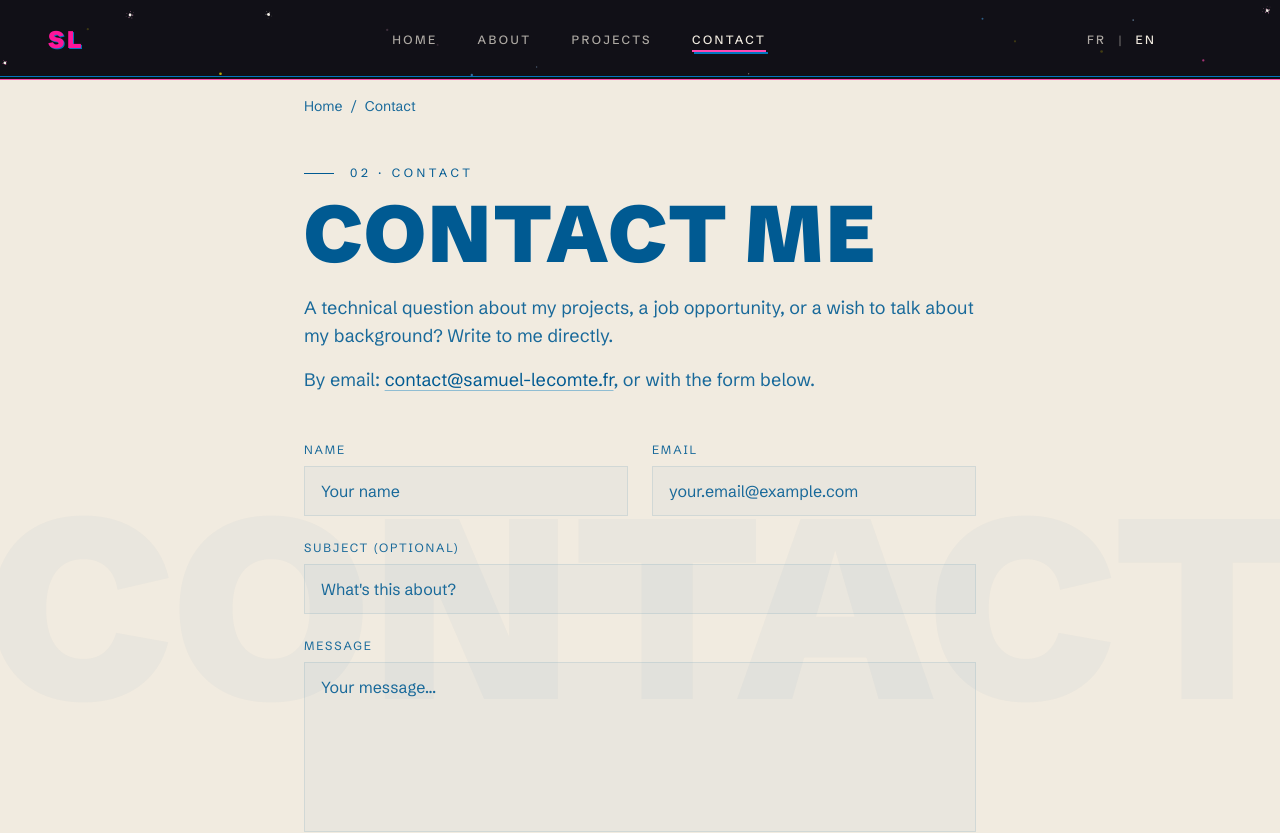
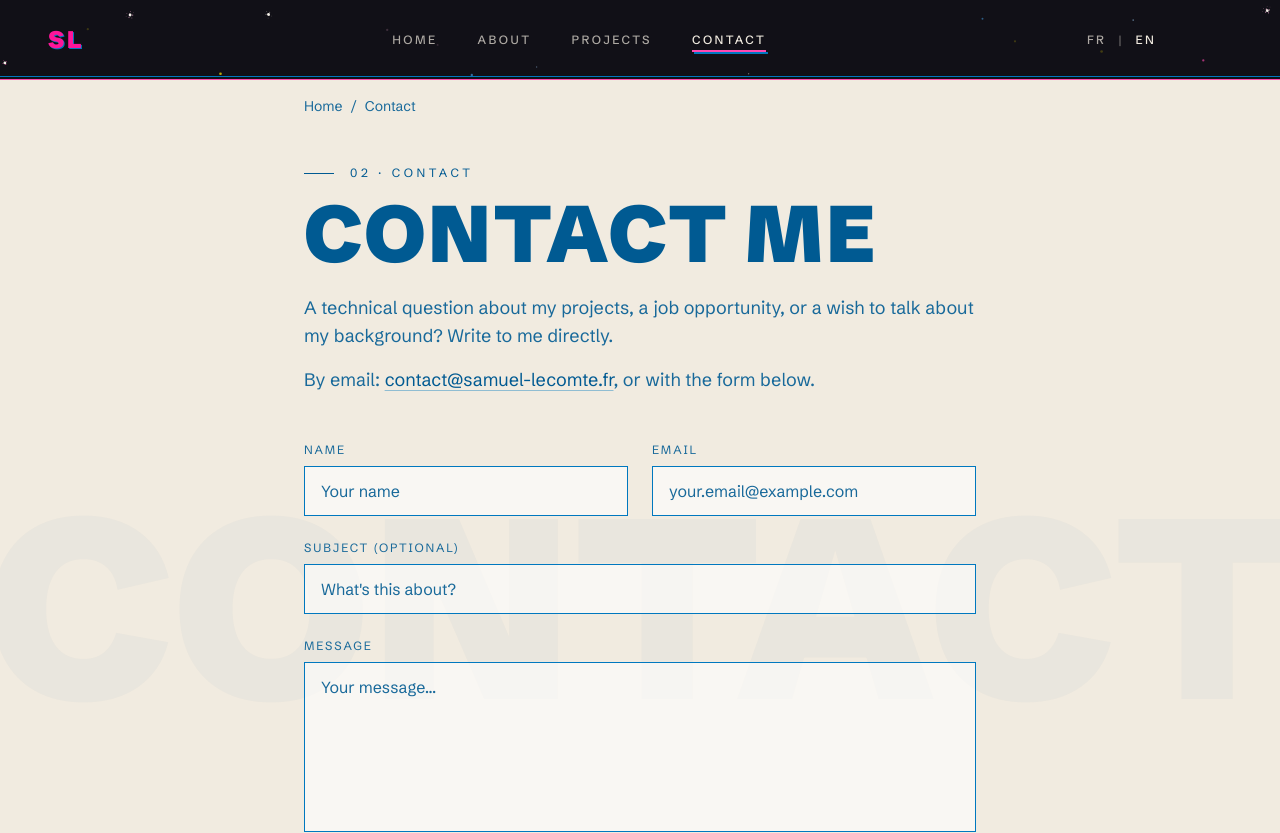
Before and after one commit to Samuellct/portfolio-2026, a Next.js app: page /en/contact in a window 1280 px wide. Shown: the top 833 px of the page. Built offline with nearby package versions, Linux system fonts and the light colour scheme.

Commit message:
fix(contact): frame the form fields in blue with a visible focus ring
Fields sat at 3 % ink with a 1 px focus line (V6-CTA-06). Paper fields now carry a 1.5 px blue frame (3.99:1) and an offset blue ring on focus (P11-D6).

```diff
--- a/src/app/[locale]/contact/page.tsx
+++ b/src/app/[locale]/contact/page.tsx
@@ -12,6 +12,11 @@ import { Pill } from '@/components/ui/Pill'
 
 // Background color (shares the About intro token: same value, one source)
 const CONTACT_BG_COLOR = PAGE_BG
+
+// Paper fields framed in blue (3.99:1 at rest, V6-CTA-06, P11-D6); focus turns
+// the frame to ink and adds an offset blue ring.
+const FIELD =
+  'w-full px-4 py-3 bg-snow/60 border-[1.5px] border-riso-blue text-white placeholder:text-muted outline-none transition-colors focus:border-riso-ink focus:ring-2 focus:ring-riso-blue focus:ring-offset-2 focus:ring-offset-riso-paper'
 
 type FormStatus = 'idle' | 'submitting' | 'success' | 'error'
 
@@ -186,7 +191,7 @@ export default function ContactPage() {
                   required
                   autoComplete="name"
                   placeholder={tContact('page.form.namePlaceholder')}
-                  className="w-full px-4 py-3 bg-white/[0.03] border border-white/10 text-white placeholder:text-muted focus:outline-none focus:border-accent-line transition-colors"
+                  className={FIELD}
                 />
               </div>
 
@@ -203,7 +208,7 @@ export default function ContactPage() {
                   required
                   autoComplete="email"
                   placeholder={tContact('page.form.emailPlaceholder')}
-                  className="w-full px-4 py-3 bg-white/[0.03] border border-white/10 text-white placeholder:text-muted focus:outline-none focus:border-accent-line transition-colors"
+                  className={FIELD}
                 />
               </div>
             </div>
@@ -220,7 +225,7 @@ export default function ContactPage() {
                 value={formData.subject}
                 onChange={handleChange}
                 placeholder={tContact('page.form.subjectPlaceholder')}
-                className="w-full px-4 py-3 bg-white/[0.03] border border-white/10 text-white placeholder:text-muted focus:outline-none focus:border-accent-line transition-colors"
+                className={FIELD}
               />
             </div>
 
@@ -237,7 +242,7 @@ export default function ContactPage() {
                 required
                 rows={6}
                 placeholder={tContact('page.form.messagePlaceholder')}
-                className="w-full px-4 py-3 bg-white/[0.03] border border-white/10 text-white placeholder:text-muted focus:outline-none focus:border-accent-line transition-colors resize-none"
+                className={`${FIELD} resize-none`}
               />
             </div>
 
```
